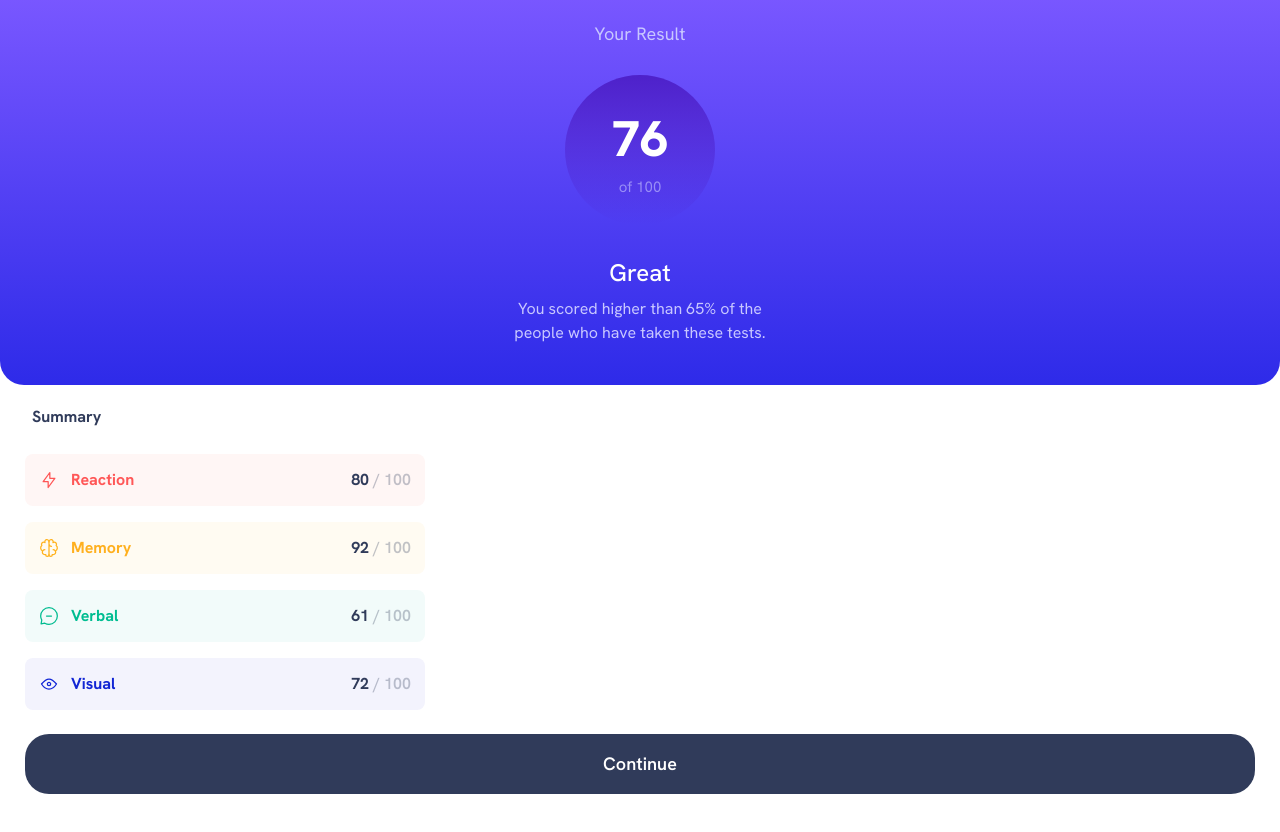
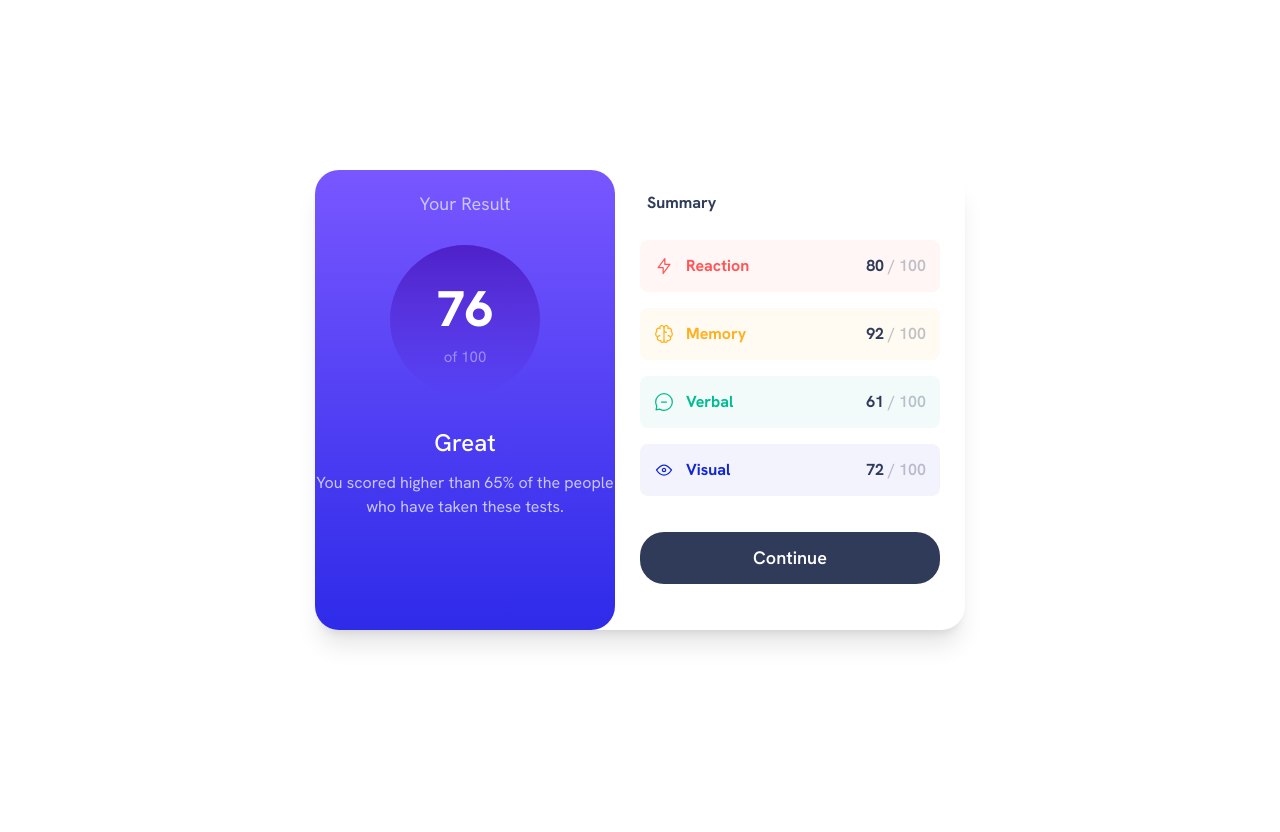
Before and after one commit to AbdullahHamadax/Results-summary, a website: page index.html in a window 1280 px wide. After the commit the page ends 800 px from the top, so only its background shows below. Drawn offline with Linux system fonts and the light colour scheme.

Commit message:
PC design is done

```diff
--- a/index.html
+++ b/index.html
@@ -24,10 +24,14 @@
       }
     </style>
   </head>
-  <body class="min-w-full text-center font-Hanken">
-    <div class="flex flex-col">
+  <body
+    class="flex flex-col min-w-full min-h-screen text-center sm:justify-center sm:items-center font-Hanken"
+  >
+    <div
+      class="flex flex-col sm:flex-row sm:shadow-xl sm:items-center sm:content-center sm:rounded-3xl"
+    >
       <div
-        class="flex flex-col gap-2 w-full h-[385px] rounded-b-3xl bg-gradient-to-t from-royalblue to-slateblue"
+        class="flex flex-col gap-2 w-full h-[385px] rounded-b-3xl sm:rounded-3xl sm:w-[300px] sm:h-[460px] bg-gradient-to-t from-royalblue to-slateblue"
       >
         <h1 class="p-5 text-lavender text-[18px]">Your Result</h1>
 
@@ -37,9 +41,9 @@
           <p class="text-[50px] font-[800] text-white">76</p>
           <p class="text-opacity-60 text-lavender text-[15px]">of 100</p>
         </div>
-        <div class="flex flex-col gap-2 mt-6">
+        <div class="flex flex-col gap-2 mt-6 sm:gap-3">
           <p class="text-white font-[500] text-2xl">Great</p>
-          <p class="text-lavender max-w-[290px] mx-auto">
+          <p class="text-lavender max-w-[300px] mx-auto">
             You scored higher than 65% of the people who have taken these tests.
           </p>
         </div>
@@ -47,9 +51,9 @@
       <div class="flex flex-col">
         <div class="px-8 pt-5 text-grayblue font-[700] self-start">Summary</div>
         <div class="flex justify-between">
-          <div class="flex flex-col w-full gap-4 p-[25px] mb-5">
+          <div class="flex flex-col w-full gap-4 p-[25px] mb-5 sm:w-[350px]">
             <div
-              class="flex justify-between rounded-[8px] bg-reaction p-[14px] w-full max-w-[400px]"
+              class="flex justify-between rounded-[8px] bg-reaction p-[14px] w-full"
             >
               <div class="flex gap-3">
                 <img
@@ -65,7 +69,7 @@
             </div>
 
             <div
-              class="flex justify-between bg-memory rounded-[8px] p-[14px] w-full max-w-[400px]"
+              class="flex justify-between bg-memory rounded-[8px] p-[14px] w-full"
             >
               <div class="flex gap-3">
                 <img src="assets/images/icon-memory.svg" alt="icon-memory" />
@@ -77,7 +81,7 @@
               </p>
             </div>
             <div
-              class="flex justify-between bg-verbal rounded-[8px] p-[14px] w-full max-w-[400px]"
+              class="flex justify-between bg-verbal rounded-[8px] p-[14px] w-full"
             >
               <div class="flex gap-3">
                 <img src="assets/images/icon-verbal.svg" alt="icon-verbal" />
@@ -89,7 +93,7 @@
               </p>
             </div>
             <div
-              class="flex justify-between bg-visual rounded-[8px] p-[14px] w-full max-w-[400px]"
+              class="flex justify-between bg-visual rounded-[8px] p-[14px] w-full"
             >
               <div class="flex gap-3">
                 <img src="assets/images/icon-visual.svg" alt="icon-visual" />
@@ -101,7 +105,7 @@
               </p>
             </div>
             <button
-              class="p-4 mt-2 text-lg font-semibold text-white bg-grayblue rounded-3xl"
+              class="p-3 mt-2 text-lg font-semibold text-white bg-grayblue rounded-3xl sm:w-[300px] sm:mt-5"
             >
               Continue
             </button>
--- a/tailwind.config.js
+++ b/tailwind.config.js
@@ -25,6 +25,9 @@ module.exports = {
         verbal: "#f2fbfa",
         visual: "#F3F3FD",
       },
+      screens: {
+        edge: { min: "452px" },
+      },
     },
   },
 };
```
Also changed, not shown: dist/output.css.
